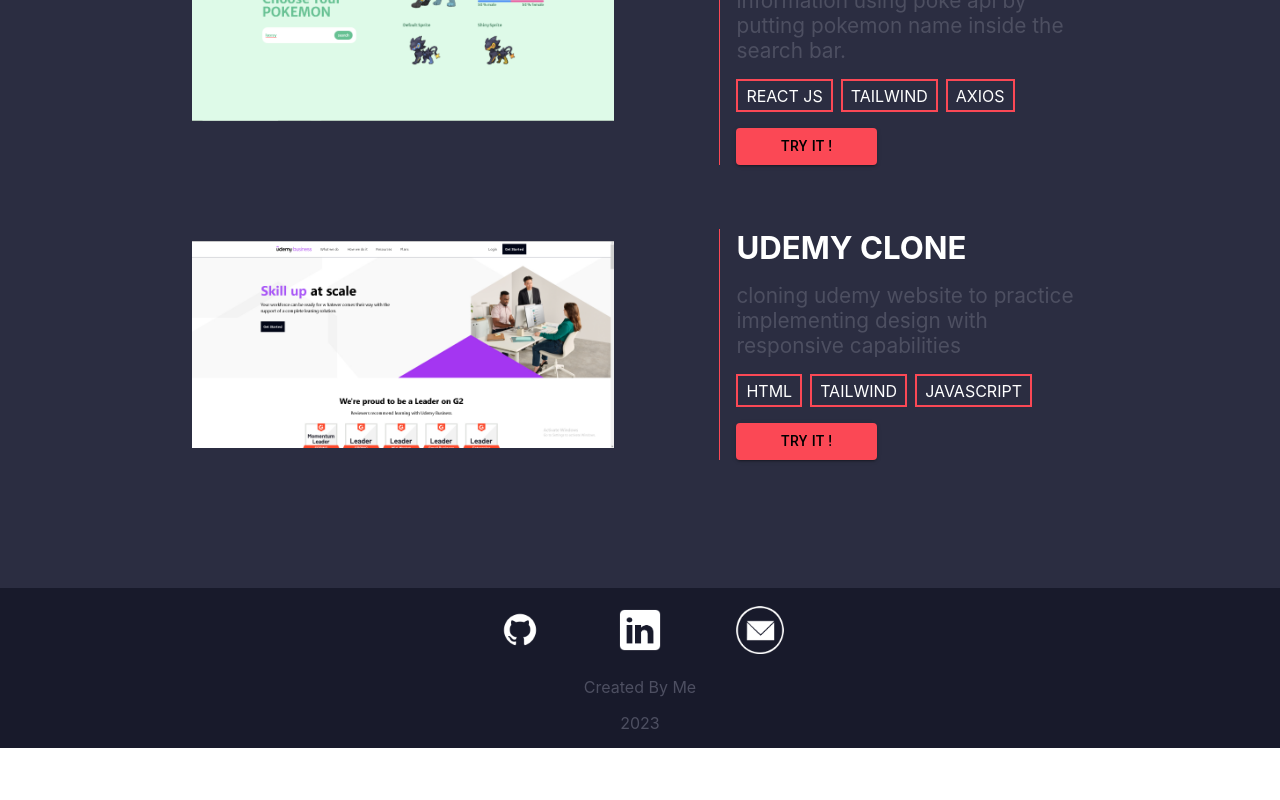
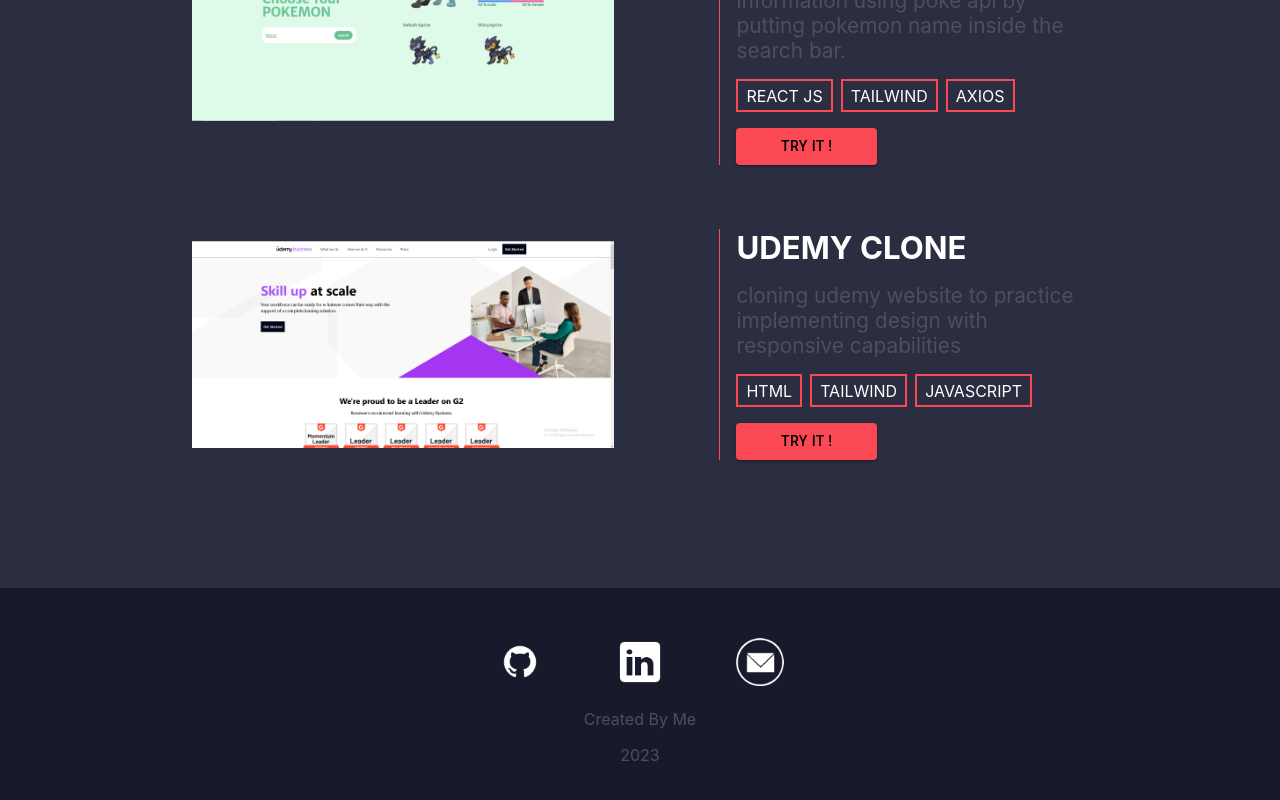
Before and after one commit to Erkapos/Portfolio, a React (Create React App) app: page / in a window 1280 px wide. Shown: the part 1711-2511 px from the top of the page. Before the commit the page ends 2459 px from the top, so only its background shows below. Built offline with nearby package versions, Linux system fonts and the light colour scheme.

Commit message:
update footer

```diff
--- a/src/Components/Footer/Footer.css
+++ b/src/Components/Footer/Footer.css
@@ -1,6 +1,7 @@
 .footer {
   height: 20vh;
   background-color: #181a2b;
+  padding: 2.5% 0;
   display: flex;
   flex-direction: column;
   gap: 1rem;
```
